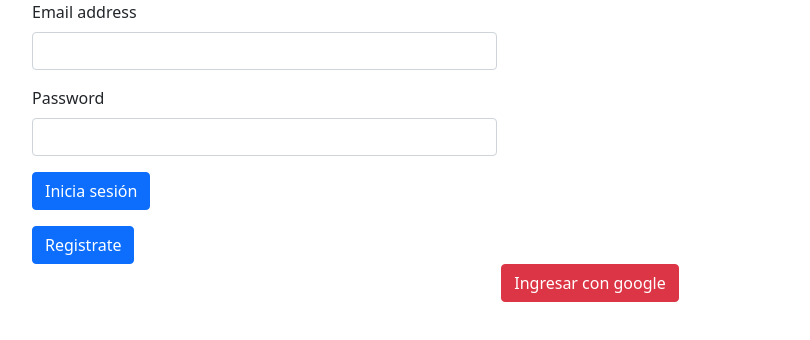
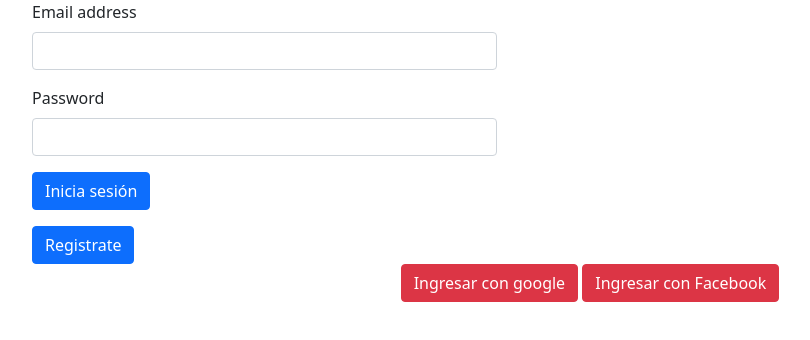
Before and after one commit to andreaaperz/Final-proj-geo, an Electron app: page index.html in a window 1280 px wide. Shown: the whole page, without its empty margins (50-860 px from the left). Drawn offline with nearby package versions, Linux system fonts and the light colour scheme.

Commit message:
Facebook

```diff
--- a/index.html
+++ b/index.html
@@ -33,6 +33,7 @@
         <div class="row">
             <div class="col-12 text-center">
                 <span onclick="entrarGoogle()" class="btn btn-danger">Ingresar con google</span>
+                <span onclick="entrarFacebook()" class="btn btn-danger">Ingresar con Facebook</span>
             </div>
         </div>
     </div>
--- a/js/autorizacion.js
+++ b/js/autorizacion.js
@@ -80,3 +80,21 @@ entrarGoogle = () => {
         console.log(error);
     })
 }
+
+entrarFacebook = () => {
+    var provider = new firebase.auth.FacebookAuthProvider();
+
+    firebase.auth().signInWithPopup(provider).then(function (result) {
+        var token = result.credential.accessToken;
+
+        console.log(token);
+
+        var user = result.user;
+
+        formaingresar.reset();
+        formaingresar.querySelector('.error').innerHTML = '';
+
+    }).catch(function (error) {
+        console.log(error);
+    })
+}
```
